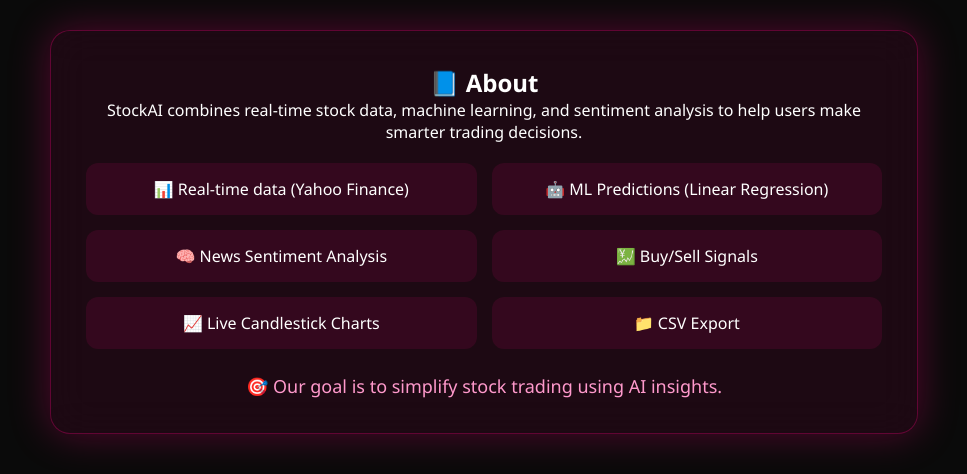
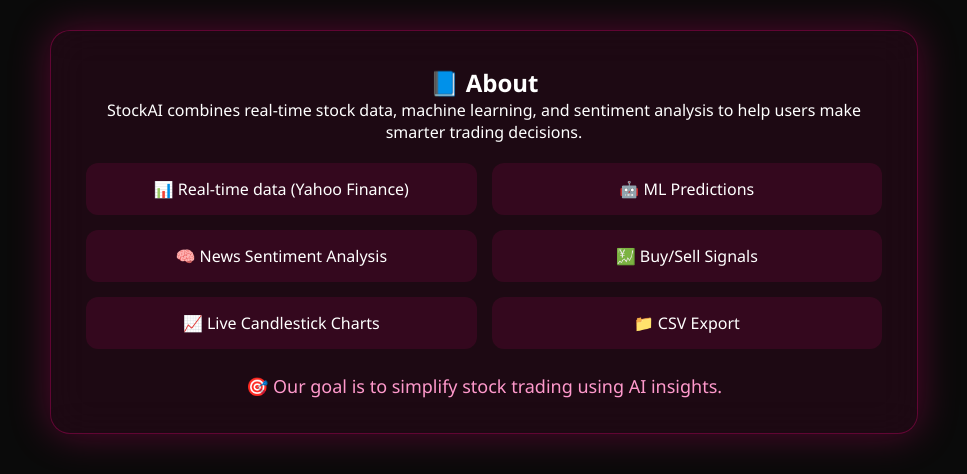
Before and after one commit to sajitha7962/Real_Time_stock_price_movement_prediction, a Flask app: page /about in a window 1280 px wide. Shown: the part 217-691 px from the top of the page, without its empty margins (156-1123 px from the left). Run offline with Flask 3, Linux system fonts and the light colour scheme.

```diff
--- a/templates/about.html
+++ b/templates/about.html
@@ -31,7 +31,7 @@
                 </div>
 
                 <div class="feature-box">
-                    🤖 <span>ML Predictions (Linear Regression)</span>
+                    🤖 <span>ML Predictions</span>
                 </div>
 
                 <div class="feature-box">
```
